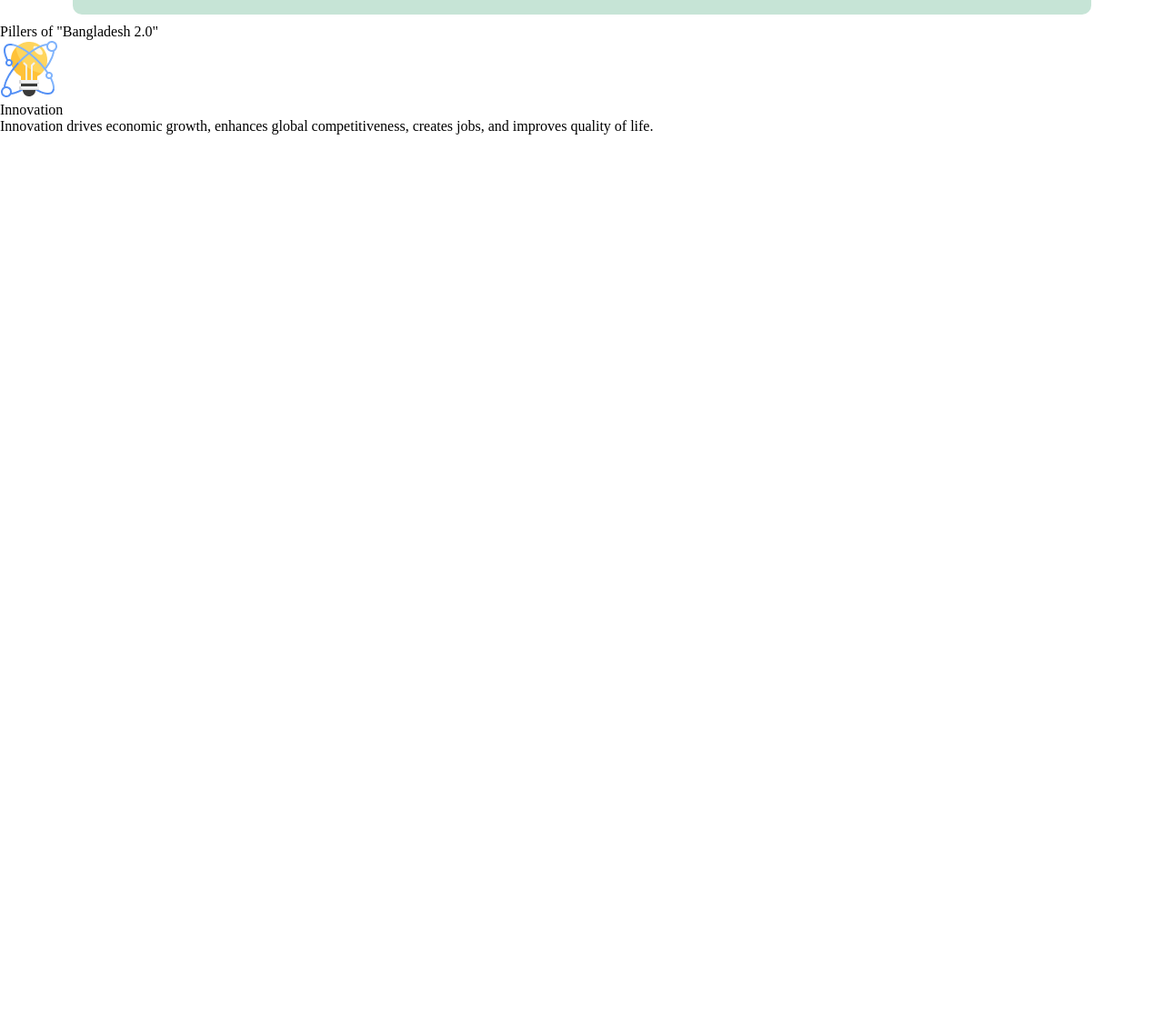
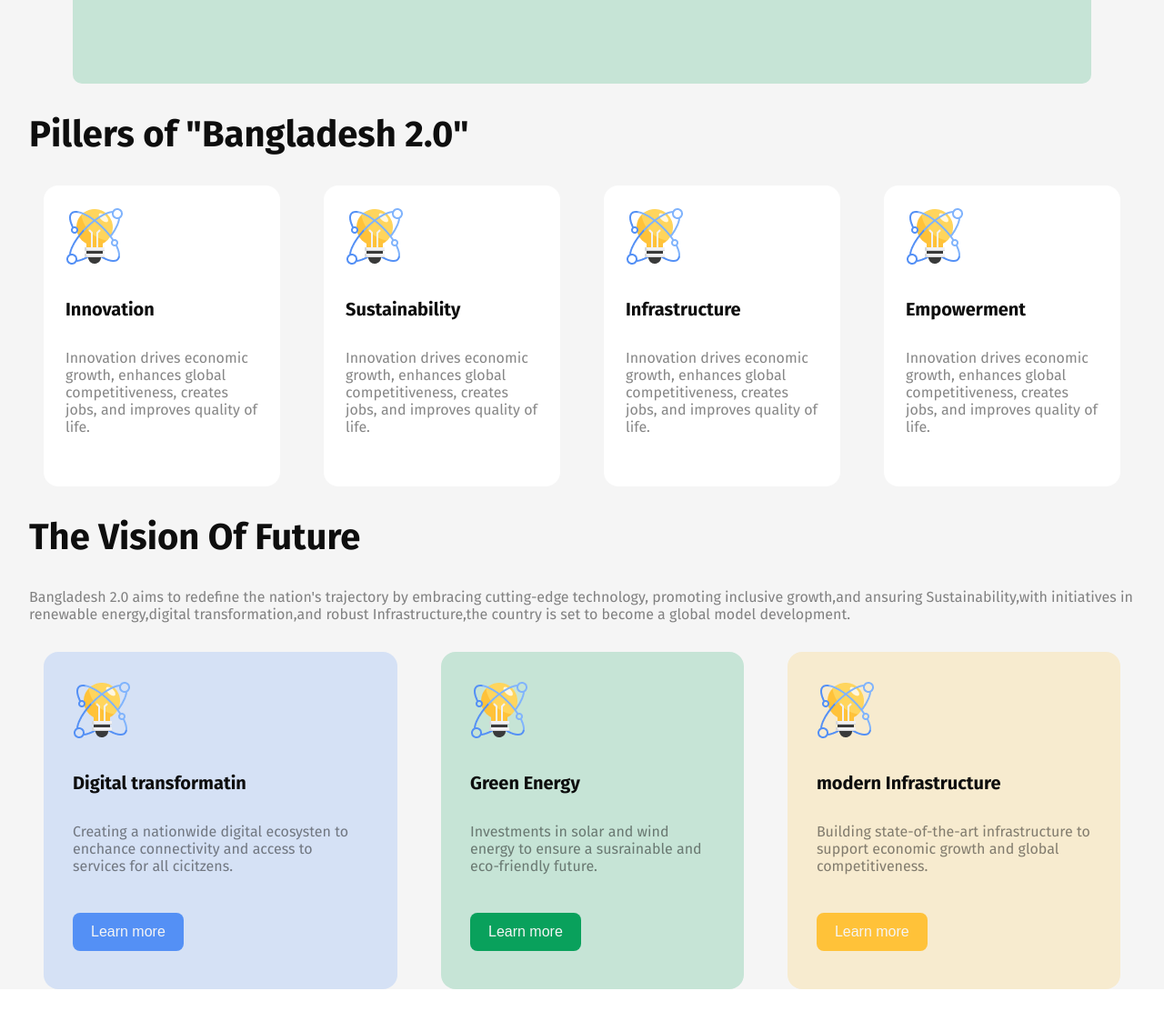
Before and after one commit to jamimaafroz/Assignment01, a plain HTML site: page index.html in a window 1280 px wide. Shown: the part 653-1765 px from the top of the page at 91% size. Before the commit the page ends 801 px from the top, so only its background shows below. Drawn offline with Linux system fonts and the light colour scheme.

Commit message:
third commit

```diff
--- a/index.html
+++ b/index.html
@@ -26,15 +26,78 @@
       </div>
 
       <div>
-        <p class="text2">Pillers of "Bangladesh 2.0"</p>
+        <p id="text2">Pillers of "Bangladesh 2.0"</p>
         <div class="pillers">
-          <div class="box1">
+          <div class="box">
             <img src="assets/card-icon.png" />
             <p class="BS">Innovation</p>
             <p>
               Innovation drives economic growth, enhances global
               competitiveness, creates jobs, and improves quality of life.
             </p>
+          </div>
+          <div class="box">
+            <img src="assets/card-icon.png" />
+            <p class="BS">Sustainability</p>
+            <p>
+              Innovation drives economic growth, enhances global
+              competitiveness, creates jobs, and improves quality of life.
+            </p>
+          </div>
+          <div class="box">
+            <img src="assets/card-icon.png" />
+            <p class="BS">Infrastructure</p>
+            <p>
+              Innovation drives economic growth, enhances global
+              competitiveness, creates jobs, and improves quality of life.
+            </p>
+          </div>
+          <div class="box">
+            <img src="assets/card-icon.png" />
+            <p class="BS">Empowerment</p>
+            <p>
+              Innovation drives economic growth, enhances global
+              competitiveness, creates jobs, and improves quality of life.
+            </p>
+          </div>
+        </div>
+      </div>
+      <div>
+        <p id="text2">The Vision Of Future</p>
+        <p id="BS2">
+          Bangladesh 2.0 aims to redefine the nation's trajectory by embracing
+          cutting-edge technology, promoting inclusive growth,and ansuring
+          Sustainability,with initiatives in renewable energy,digital
+          transformation,and robust Infrastructure,the country is set to become
+          a global model development.
+        </p>
+        <div class="pillers">
+          <div class="box2" id="b1">
+            <img src="assets/card-icon.png" />
+            <p class="BS">Digital transformatin</p>
+            <p>
+              Creating a nationwide digital ecosysten to enchance connectivity
+              and access to services for all cicitzens.
+            </p>
+            <button class="btnA" id="clr1">Learn more</button>
+          </div>
+          <div class="box2" id="b2">
+            <img src="assets/card-icon.png" />
+            <p class="BS">Green Energy</p>
+            <p>
+              Investments in solar and wind energy to ensure a susrainable and
+              eco-friendly future.
+            </p>
+            <button class="btnA" id="clr2">Learn more</button>
+          </div>
+          <div class="box2" id="b3">
+            <img src="assets/card-icon.png" />
+            <p class="BS">modern Infrastructure</p>
+            <p>
+              Building state-of-the-art infrastructure to support economic
+              growth and global competitiveness.
+            </p>
+            <button class="btnA" id="clr3">Learn more</button>
           </div>
         </div>
       </div>
--- a/style.css
+++ b/style.css
@@ -12,7 +12,7 @@
     display: flex;
     font-family: "Fira Sans", serif;
     background-color: #f5f5f5;
-    padding: 24px 160px;
+    padding: 24px 70px;
     flex-direction: row;
     justify-content: space-between;
     align-items: center;
@@ -24,6 +24,7 @@
 .hero p {
     font-size: 32px;
     font-weight: 700;
+    color: rgba(14, 14, 14, 1);
 }
 
 /*Sign In button*/
@@ -37,11 +38,14 @@
 }
 
 /*Main Marking section 1*/
+main {
+    background-color: #f5f5f5;
+}
 
 .hero-image {
     display: flex;
     padding: 80px 100px;
-    margin: 10px 80px;
+    margin: 0px 80px;
     justify-content: space-between;
     align-items: center;
     background-color: #C6E4D6;
@@ -74,3 +78,97 @@
     border: none;
     border-radius: 8px;
 }
+
+p {
+    font-size: 16px;
+    font-weight: 400;
+    color: rgba(14, 14, 14, 0.5);
+    align-self: stretch;
+    margin: 32px 0px;
+}
+
+#text2 {
+    font-size: 40px;
+    font-weight: 700;
+    font-family: "Fira Sans", serif;
+    margin: 32px;
+    color: rgba(14, 14, 14, 1);
+
+}
+
+.pillers {
+    font-family: "Fira Sans", serif;
+    display: flex;
+    justify-content: space-between;
+    align-items: flex-start;
+    margin: 24px;
+    padding: 0px;
+}
+
+.box {
+    flex-direction: column;
+    text-align: left;
+    background-color: #fff;
+    padding: 24px;
+    margin: 0px 24px;
+    gap: 24;
+    border-radius: 16px;
+
+}
+
+.BS {
+    font-size: 20px;
+    font-weight: 700;
+    color: rgba(14, 14, 14, 1);
+}
+
+/*Main Marking section 2*/
+#BS2 {
+    margin: 32px;
+    font-family: "Fira Sans", serif;
+    font-size: 16px;
+    /*giving margin to main paragraph*/
+}
+
+/*Box Design*/
+.box2 {
+    flex-direction: column;
+    text-align: left;
+    padding: 32px;
+    margin: 0px 24px;
+    border-radius: 16px;
+}
+
+#b1 {
+    background-color: rgba(84, 144, 245, 0.2);
+}
+
+#b2 {
+    background-color: rgb(198, 228, 214);
+}
+
+#b3 {
+    background-color: rgb(247, 235, 207);
+}
+
+/*button design*/
+.btnA {
+    padding: 12px 20px;
+    margin: 10px 0px;
+    border: none;
+    border-radius: 8px;
+    color: #f5f5f5;
+    font-size: 16px;
+}
+
+#clr1 {
+    background-color: #5490F5;
+}
+
+#clr2 {
+    background-color: #09A15C;
+}
+
+#clr3 {
+    background-color: #FFC239;
+}
```
